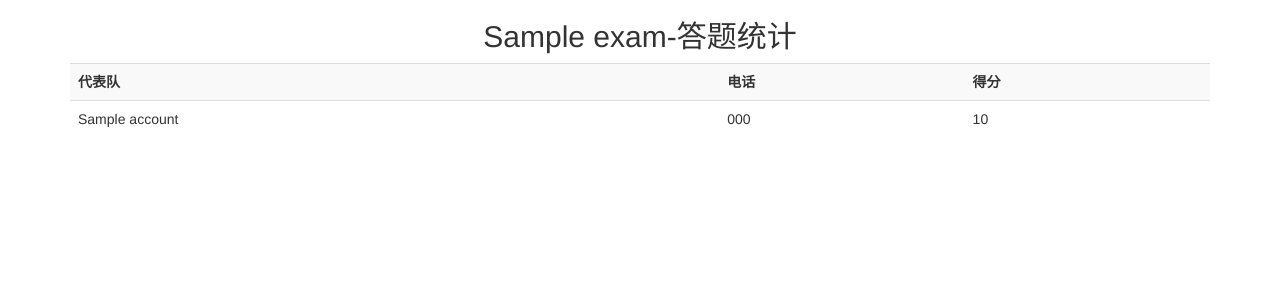
After one commit to tsimageyfb/chaosheng, a Django app: template exam/templates/exam/statistics.html in a window 1280 px wide. The commit adds this page. Shown: the top 300 px of the page. Run offline with Django 3.2, Linux system fonts and the light colour scheme; the template is opened without the code that fills it: most values are stand-ins (such as "Sample title", 1, 10 or a date in 2020); some libraries are stand-ins or nearby versions.

Commit message:
Add: statistics

```diff
--- a/exam/templates/exam/index.html
+++ b/exam/templates/exam/index.html
@@ -59,7 +59,11 @@
         {% for question in questions %}
             {% with index=forloop.counter %}
                 var radio_check = $("[name='radio-question-{{ index }}']").filter(":checked");
-                answer.push(radio_check.val());
+                var each_answer = radio_check.val();
+                if (radio_check.length === 0) {
+                    each_answer = "0";
+                }
+                answer.push(each_answer);
             {% endwith %}
         {% endfor %}
 
--- /dev/null
+++ b/exam/templates/exam/statistics.html
@@ -0,0 +1,45 @@
+<!DOCTYPE html>
+<html lang="en">
+
+<head>
+    <meta charset="UTF-8">
+    <title>答题统计</title>
+    {% load staticfiles %}
+    {% load dict_op %}
+    <link rel="stylesheet" type="text/css" href="{% static 'exam/bootstrap.min.css' %}" />
+    <script src="{% static 'exam/jquery-3.2.1.min.js' %}"></script>
+    <script src="{% static 'exam/bootstrap.min.js' %}"></script>
+    <script src="{% static 'exam/highcharts.js' %}"></script>
+    <meta name="viewport" content="width=device-width,initial-scale=1.0, minimum-scale=1.0, maximum-scale=1.0, user-scalable=no"/>
+</head>
+
+<body>
+
+<div class="container text-center">
+    <h2>{{ exam.title }}-答题统计</h2>
+</div>
+
+<div class="container">
+    <table class="table table-striped">
+        <tr>
+            <th>代表队</th>
+            <th>电话</th>
+            <th>得分</th>
+        </tr>
+        {% for score in scores %}
+            <tr>
+            <td>{{ score.account }}</td>
+            <td>{{ score.phone }}</td>
+            <td>{{ score.score }}</td>
+            </tr>
+        {% endfor %}
+    </table>
+</div>
+
+</body>
+
+</html>
+
+<script>
+
+</script>
--- a/exam/urls.py
+++ b/exam/urls.py
@@ -5,6 +5,7 @@ urlpatterns = [
     url(r'^$', views.entry, name='entry'),
     url(r'^answer/$', views.index, name='answer'),
     url(r'^score/$', views.score, name='score'),
+    url(r'^statistics/$', views.statistics, name='statistics'),
     url(r'^ajax-create-user', views.ajax_create_user, name='create-user'),
     url(r'^ajax-post-answer', views.ajax_post_answer, name='post-answer'),
 ]
```
Also changed, not shown: exam/views.py (+9 -0 lines), db.sqlite3.
